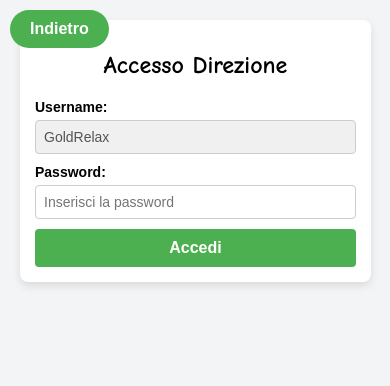
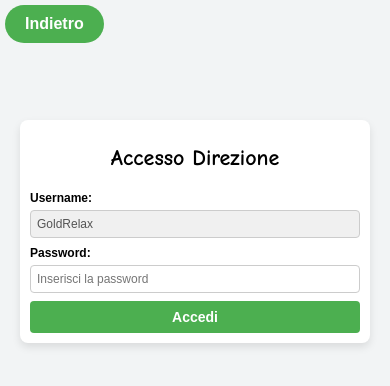
Before and after one commit to FilippoC9/goldrelax-sito, a plain HTML site: page direzione.html in a window 390 px wide. Drawn offline with Linux system fonts and the light colour scheme.

Commit message:
Add files via upload

```diff
--- a/direzione.css
+++ b/direzione.css
@@ -8,10 +8,10 @@ body {
 
 .contenitore {
     background-color: white;
-    margin: 70px auto; /* Aggiungi margine per evitare che il bottone "Indietro" copra */
+    margin: 100px auto; /* Sposta il contenitore più in basso per evitare il pulsante "Indietro" */
     width: 100%;
-    max-width: 400px; /* Limita la larghezza massima */
-    padding: 20px;
+    max-width: 350px; /* Rendi il contenitore più piccolo */
+    padding: 15px; /* Riduci il padding */
     border-radius: 8px;
     box-shadow: 0 4px 8px rgba(0, 0, 0, 0.1);
     box-sizing: border-box;
@@ -19,46 +19,47 @@ body {
 
 .listaClienti {
     font-family: 'Comic Sans MS', cursive, sans-serif;
-    font-size: 32px;
+    font-size: 28px; /* Riduci la dimensione del font */
     text-align: center;
     margin-bottom: 20px;
 }
 
 .campo {
-    margin-bottom: 15px;
+    margin-bottom: 10px; /* Riduci lo spazio tra i campi */
 }
 
 label {
     display: block;
     margin-bottom: 5px;
     font-weight: bold;
+    font-size: 14px; /* Riduci la dimensione del font */
 }
 
 input[type="text"],
 input[type="password"] {
-    width: 100%; /* Occupa tutta la larghezza */
-    padding: 10px;
-    font-size: 16px;
+    width: 100%;
+    padding: 8px; /* Riduci il padding */
+    font-size: 14px; /* Riduci la dimensione del font */
     border: 1px solid #ccc;
     border-radius: 4px;
-    box-sizing: border-box; /* Assicura che il padding non influenzi la larghezza */
+    box-sizing: border-box;
 }
 
 input[type="text"]:disabled {
     background-color: #f0f0f0;
-    cursor: not-allowed; /* Mostra che il campo è disabilitato */
+    cursor: not-allowed;
 }
 
 button {
     width: 100%;
-    padding: 12px;
+    padding: 10px; /* Riduci il padding */
     background-color: #4CAF50;
     color: white;
-    font-size: 18px;
+    font-size: 16px; /* Riduci la dimensione del font */
     border: none;
     border-radius: 4px;
     cursor: pointer;
-    font-weight: bold; /* Rende il testo del pulsante in grassetto */
+    font-weight: bold;
     box-sizing: border-box;
 }
 
@@ -76,10 +77,10 @@ button:hover {
     text-decoration: none;
     border-radius: 20px;
     position: fixed; /* Cambiato da absolute a fixed */
-    top: 20px;
-    left: 20px; /* Allineato a sinistra */
-    font-weight: bold; /* Rende il testo del pulsante in grassetto */
-    z-index: 100; /* Porta il bottone sopra tutto */
+    top: 10px; /* Posiziona più in alto per evitare sovrapposizioni */
+    left: 10px;
+    font-weight: bold;
+    z-index: 100; /* Assicura che il bottone sia sopra il contenitore */
 }
 
 .bottone-verde:hover {
@@ -89,36 +90,36 @@ button:hover {
 /* Media Queries per dispositivi mobili */
 @media (max-width: 600px) {
     .contenitore {
-        margin: 20px; /* Riduci i margini per dispositivi piccoli */
-        width: 90%; /* Occupa il 90% della larghezza dello schermo */
-        padding: 15px; /* Riduci il padding per dispositivi mobili */
+        margin: 120px auto; /* Aggiungi più margine per spostare il contenitore verso il basso */
+        width: 90%; /* Occupa il 90% dello schermo */
+        padding: 10px; /* Riduci il padding */
     }
 
     .listaClienti {
-        font-size: 24px; /* Riduci la dimensione del titolo su schermi piccoli */
+        font-size: 22px; /* Riduci la dimensione del font */
     }
 
     label {
-        font-size: 14px; /* Riduci la dimensione dei label */
+        font-size: 12px; /* Riduci la dimensione del font nei label */
     }
 
     .campo {
-        margin-bottom: 10px; /* Riduci lo spazio tra i campi */
+        margin-bottom: 8px; /* Riduci lo spazio tra i campi */
     }
 
     input[type="text"],
     input[type="password"] {
-        font-size: 14px; /* Riduci la dimensione del font nei campi di input */
-        padding: 8px; /* Riduci il padding dei campi */
+        font-size: 12px; /* Riduci la dimensione del font nei campi di input */
+        padding: 6px; /* Riduci il padding */
     }
 
     button {
-        font-size: 16px; /* Riduci la dimensione del bottone */
-        padding: 10px; /* Riduci il padding del bottone */
+        font-size: 14px; /* Riduci la dimensione del bottone */
+        padding: 8px; /* Riduci il padding del bottone */
     }
 
     .bottone-verde {
-        top: 10px; /* Posiziona il bottone un po' più in alto su dispositivi piccoli */
-        left: 10px; /* Posiziona più vicino al bordo sinistro su dispositivi piccoli */
+        top: 5px; /* Posiziona il bottone più in alto su dispositivi piccoli */
+        left: 5px; /* Posiziona più vicino al bordo sinistro */
     }
 }
```
